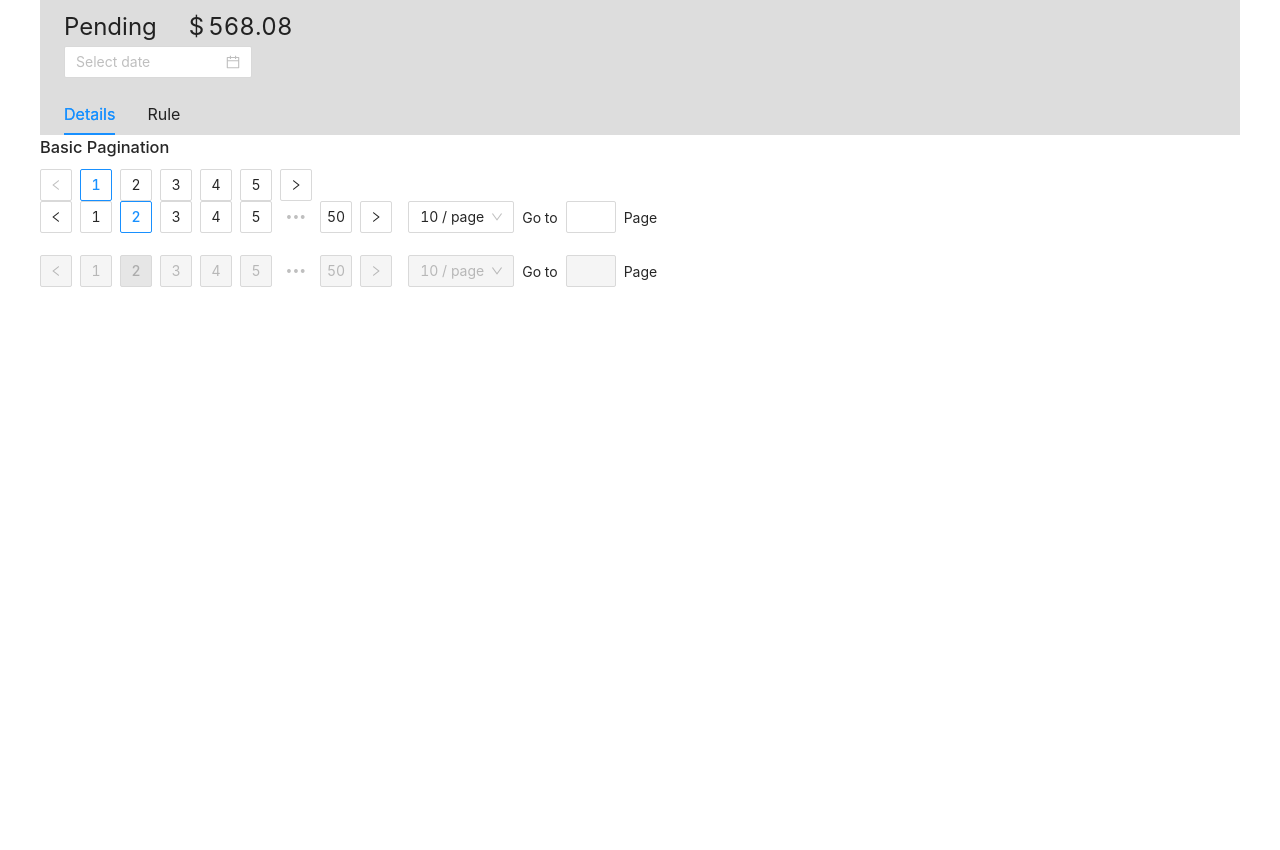
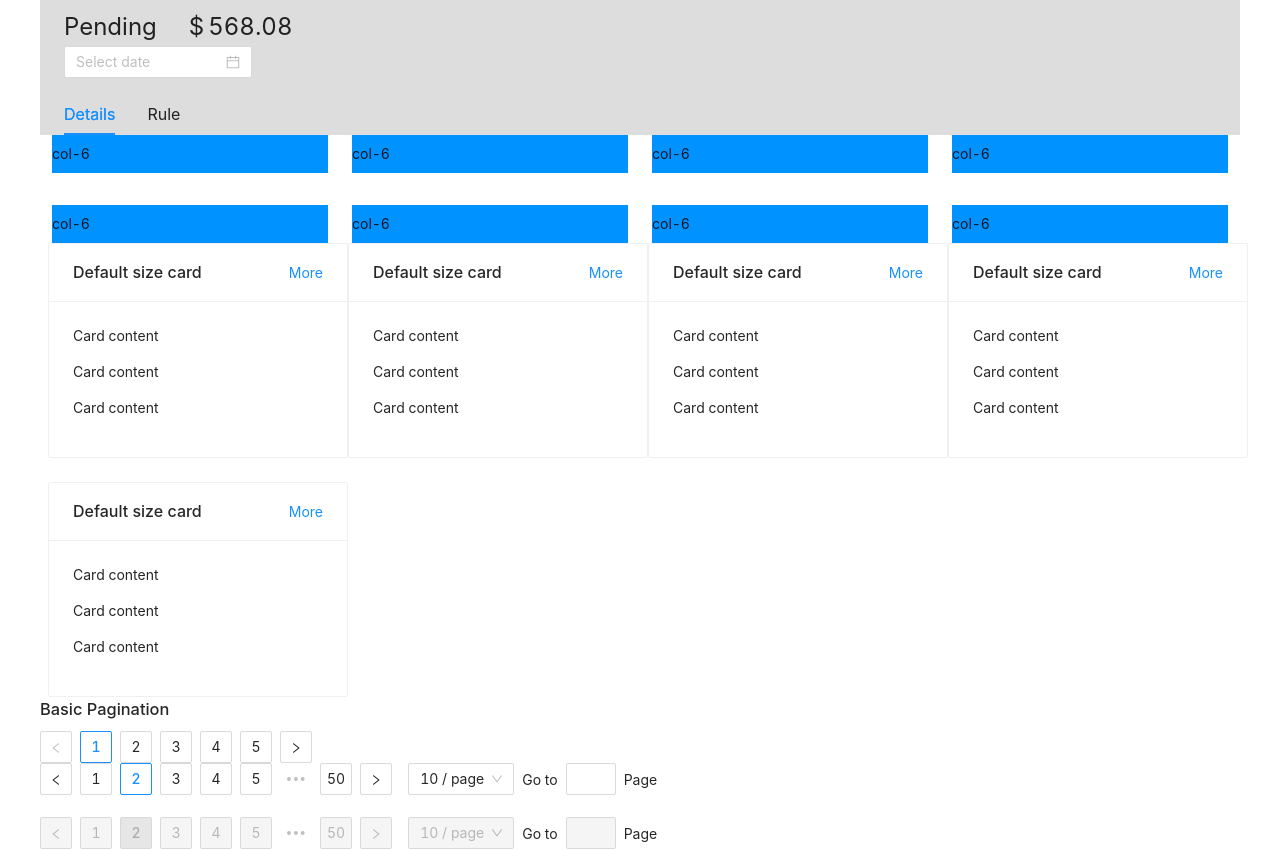
Before and after one commit to xBoot101/adam, a React (Create React App) app: page / in a window 1280 px wide. Shown: the part 1722-2572 px from the top of the page. Before the commit the page ends 2010 px from the top, so only its background shows below. Built offline with nearby package versions, Linux system fonts and the light colour scheme.

Commit message:
Card added.

```diff
--- a/src/pages/Home.js
+++ b/src/pages/Home.js
@@ -33,6 +33,7 @@ import {
 	message,
 	DatePicker,
 	BackTop,
+	Card,
 } from 'antd';
 import './Home.scss';
 
@@ -110,6 +111,10 @@ const menu = (
 		]}
 	/>
 );
+const colStyle = {
+	background: '#0092ff',
+	padding: '8px 0',
+};
 
 const Home = () => {
 	const steps = [
@@ -381,6 +386,114 @@ const Home = () => {
 				<Content extra={extraContent}>{renderContent()}</Content>
 				<DatePicker />
 			</PageHeader>
+			<Row
+				style={{ margin: '20px 0 20px 0' }}
+				gutter={[
+					24,
+					{
+						xs: 16,
+						sm: 24,
+						md: 24,
+						lg: 32,
+					},
+				]}
+			>
+				<Col className='gutter-row' span={6}>
+					<div style={colStyle}>col-6</div>
+				</Col>
+				<Col className='gutter-row' span={6}>
+					<div style={colStyle}>col-6</div>
+				</Col>
+				<Col className='gutter-row' span={6}>
+					<div style={colStyle}>col-6</div>
+				</Col>
+				<Col className='gutter-row' span={6}>
+					<div style={colStyle}>col-6</div>
+				</Col>{' '}
+				<Col className='gutter-row' span={6}>
+					<div style={colStyle}>col-6</div>
+				</Col>{' '}
+				<Col className='gutter-row' span={6}>
+					<div style={colStyle}>col-6</div>
+				</Col>{' '}
+				<Col className='gutter-row' span={6}>
+					<div style={colStyle}>col-6</div>
+				</Col>{' '}
+				<Col className='gutter-row' span={6}>
+					<div style={colStyle}>col-6</div>
+				</Col>
+			</Row>
+			<Row
+				style={{ margin: '20px 0' }}
+				// gutter={[16, { xs: 8, sm: 16, md: 24, lg: 32 }]}
+				gutter={[16, 24]}
+			>
+				<Col span={6}>
+					<Card
+						title='Default size card'
+						extra={<a href='#'>More</a>}
+						style={{
+							width: 300,
+						}}
+					>
+						<p>Card content</p>
+						<p>Card content</p>
+						<p>Card content</p>
+					</Card>
+				</Col>
+				<Col span={6}>
+					<Card
+						title='Default size card'
+						extra={<a href='#'>More</a>}
+						style={{
+							width: 300,
+						}}
+					>
+						<p>Card content</p>
+						<p>Card content</p>
+						<p>Card content</p>
+					</Card>
+				</Col>
+				<Col span={6}>
+					<Card
+						title='Default size card'
+						extra={<a href='#'>More</a>}
+						style={{
+							width: 300,
+						}}
+					>
+						<p>Card content</p>
+						<p>Card content</p>
+						<p>Card content</p>
+					</Card>
+				</Col>
+				<Col span={6}>
+					<Card
+						title='Default size card'
+						extra={<a href='#'>More</a>}
+						style={{
+							width: 300,
+						}}
+					>
+						<p>Card content</p>
+						<p>Card content</p>
+						<p>Card content</p>
+					</Card>
+				</Col>
+				<Col span={6}>
+					<Card
+						title='Default size card'
+						extra={<a href='#'>More</a>}
+						style={{
+							width: 300,
+						}}
+					>
+						<p>Card content</p>
+						<p>Card content</p>
+						<p>Card content</p>
+					</Card>
+				</Col>
+			</Row>
 			<h3>Basic Pagination</h3>
 			<BackTop>
 				<div
```
